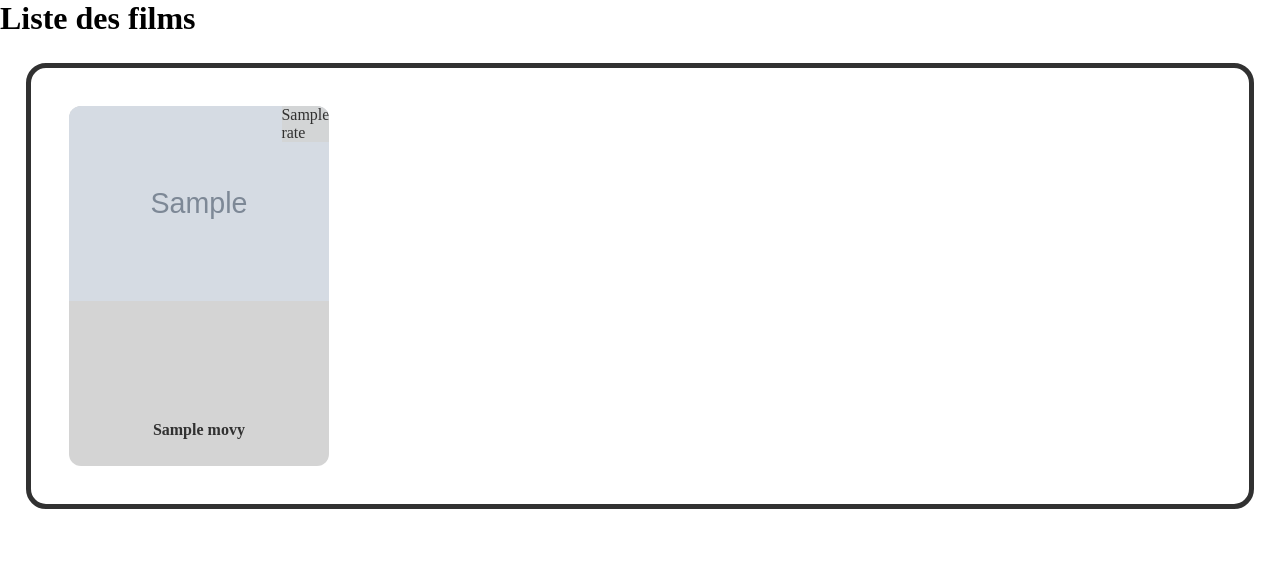
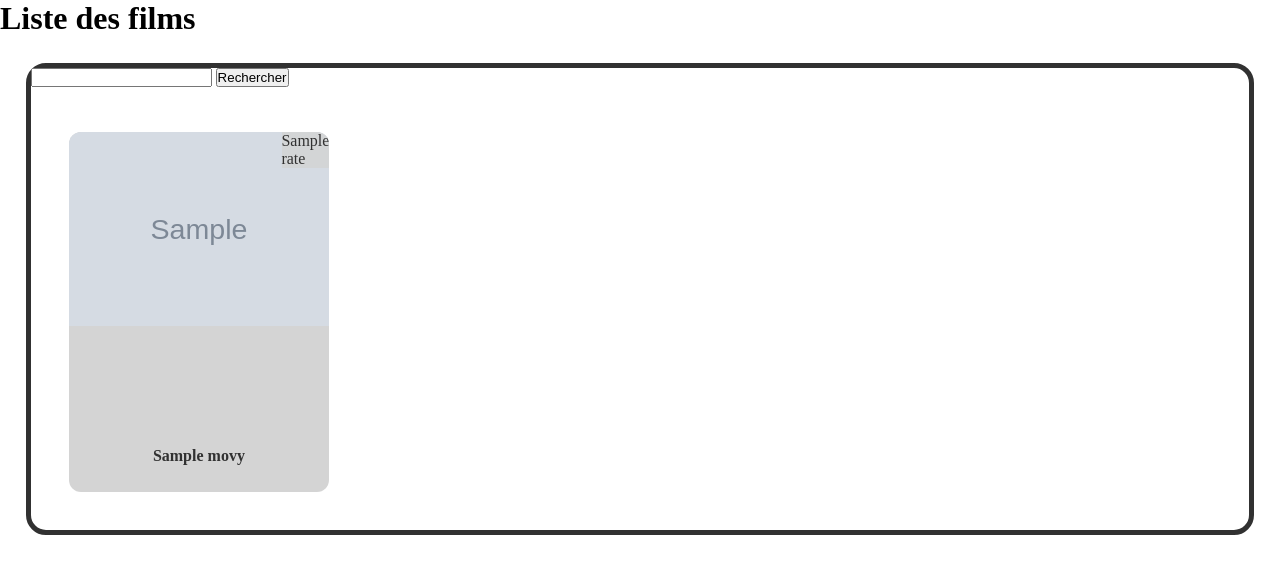
Before and after one commit to YannickLeCam/Cinema-App, a PHP site: template view/listMovies.php in a window 1280 px wide. Shown: the part 64-638 px from the top of the page. Run offline with PHP 8.4, Linux system fonts and the light colour scheme; the template is opened without the code that fills it: most values are stand-ins (such as "Sample title", 1, 10 or a date in 2020); grey boxes marked "Sample" are stand-in pictures; data that the repository does not hold is empty.

Commit message:
add(feature research for MoviesList)

```diff
--- a/public/css/style.css
+++ b/public/css/style.css
@@ -125,14 +125,19 @@ header a:visited , header a:checked {
 }
 
 #listCard{
+    position:relative;
     display: grid;
     grid-template-columns: repeat(4,1fr);
     gap: 3%;
     max-width: 100vw;
-    padding: 3% 3%;
+    padding: 5% 3% 3%;
     margin: 2%;
     border-radius: 20px;
     border: 5px rgb(49, 49, 49) solid;
+}
+
+#listCard #research{
+    position: absolute
 }
 
 #listCard a{
--- a/view/listMovies.php
+++ b/view/listMovies.php
@@ -19,6 +19,12 @@ echo $navService->navList();
 
 
 <div id="listCard">
+    <div id="research">
+        <form action="./index.php?action=listMovies" method="post">
+            <input type="text" name="titleContain" id="">
+            <input type="submit" name="SubmitSearchButton" value="Rechercher">
+        </form>
+    </div>
     <?=createCardsMovies($listMovies)?>
 </div>
 
```
Also changed, not shown: controller/MovieController.php (+7 -1 lines), model/MovieManager.php (+12 -0 lines).
